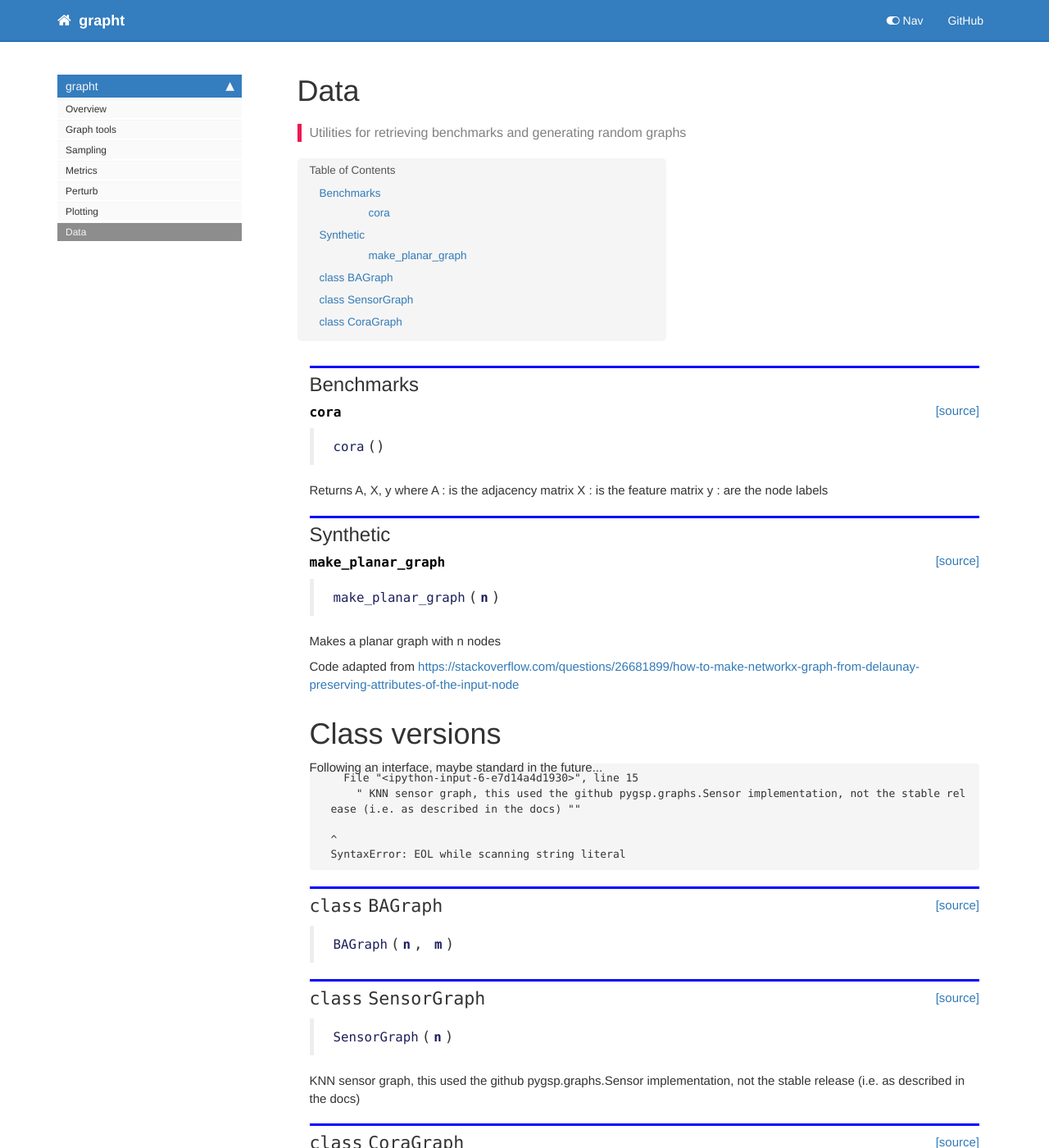
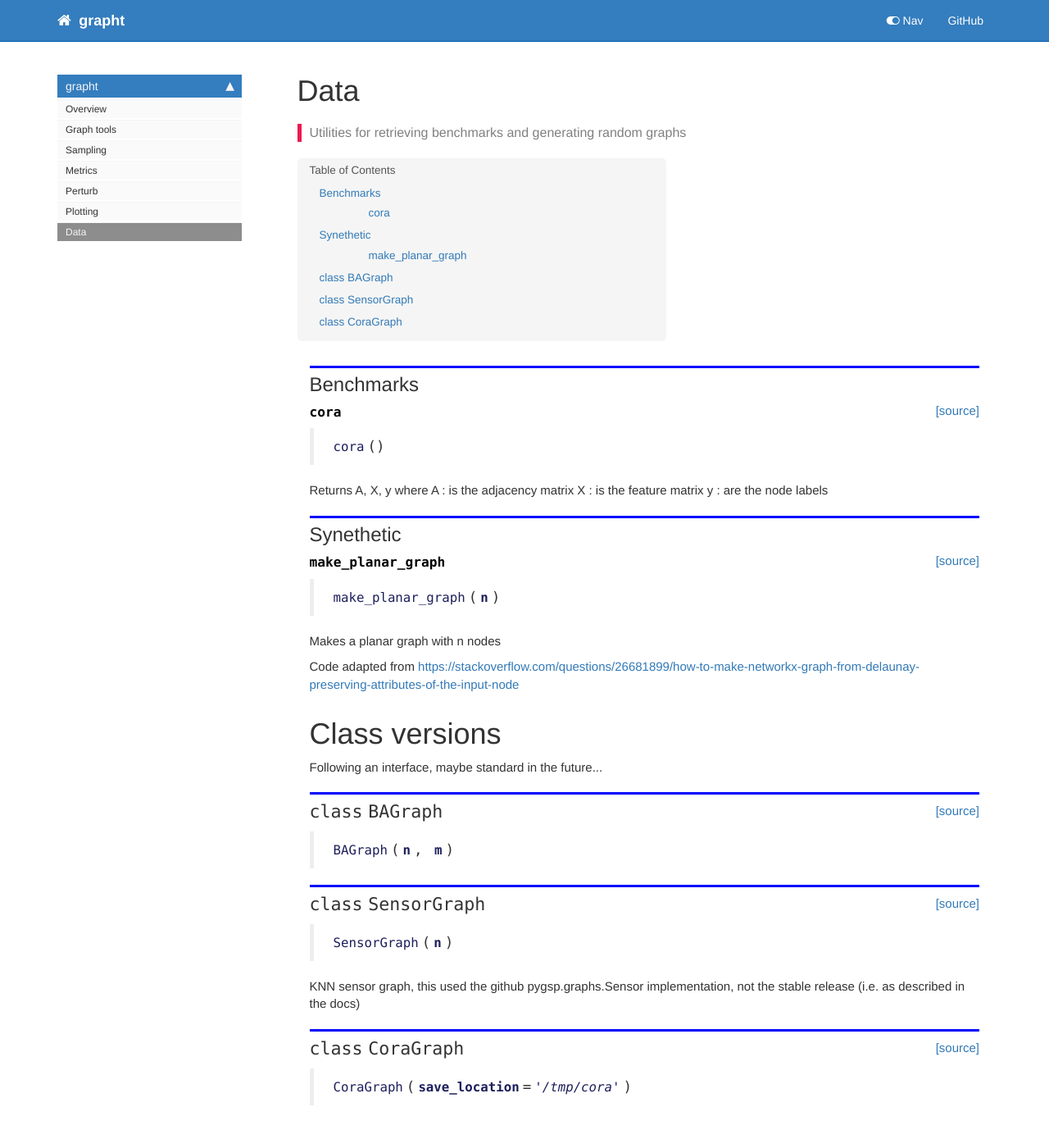
Before and after one commit to henrykenlay/grapht, a Jekyll site: the page built from docs/data.html, in a window 1280 px wide and 1400 px high. Shown: the whole window at 82% size. Built offline with Jekyll 4.4.1, drawn with Linux system fonts in a browser that asks for light colours; nearby versions of some CDN libraries; comment, search, counter and statistics services are not loaded.

Commit message:
fix cora  filepath issue

```diff
--- a/docs/data.html
+++ b/docs/data.html
@@ -43,7 +43,7 @@
 
 
 <div class="output_markdown rendered_html output_subarea ">
-<h4 id="cora" class="doc_header"><code>cora</code><a href="https://github.com/HenryKenlay/grapht/tree/master/grapht/data.py#L12" class="source_link" style="float:right">[source]</a></h4><blockquote><p><code>cora</code>()</p>
+<h4 id="cora" class="doc_header"><code>cora</code><a href="https://github.com/HenryKenlay/grapht/tree/master/grapht/data.py#L13" class="source_link" style="float:right">[source]</a></h4><blockquote><p><code>cora</code>()</p>
 </blockquote>
 <p>Returns A, X, y where
     A : is the adjacency matrix
@@ -60,7 +60,7 @@
 </div>
 <div class="cell border-box-sizing text_cell rendered"><div class="inner_cell">
 <div class="text_cell_render border-box-sizing rendered_html">
-<h2 id="Synthetic">Synthetic<a class="anchor-link" href="#Synthetic">&#182;</a></h2>
+<h2 id="Synethetic">Synethetic<a class="anchor-link" href="#Synethetic">&#182;</a></h2>
 </div>
 </div>
 </div>
@@ -76,7 +76,7 @@
 
 
 <div class="output_markdown rendered_html output_subarea ">
-<h4 id="make_planar_graph" class="doc_header"><code>make_planar_graph</code><a href="https://github.com/HenryKenlay/grapht/tree/master/grapht/data.py#L24" class="source_link" style="float:right">[source]</a></h4><blockquote><p><code>make_planar_graph</code>(<strong><code>n</code></strong>)</p>
+<h4 id="make_planar_graph" class="doc_header"><code>make_planar_graph</code><a href="https://github.com/HenryKenlay/grapht/tree/master/grapht/data.py#L26" class="source_link" style="float:right">[source]</a></h4><blockquote><p><code>make_planar_graph</code>(<strong><code>n</code></strong>)</p>
 </blockquote>
 <p>Makes a planar graph with n nodes</p>
 <p>Code adapted from <a href="https://stackoverflow.com/questions/26681899/how-to-make-networkx-graph-from-delaunay-preserving-attributes-of-the-input-node">https://stackoverflow.com/questions/26681899/how-to-make-networkx-graph-from-delaunay-preserving-attributes-of-the-input-node</a></p>
@@ -98,24 +98,6 @@
 </div>
 <div class="cell border-box-sizing code_cell rendered">
 
-<div class="output_wrapper">
-<div class="output">
-
-<div class="output_area">
-
-<div class="output_subarea output_text output_error">
-<pre>
-<span class="ansi-cyan-fg">  File </span><span class="ansi-green-fg">&#34;&lt;ipython-input-6-e7d14a4d1930&gt;&#34;</span><span class="ansi-cyan-fg">, line </span><span class="ansi-green-fg">15</span>
-<span class="ansi-red-fg">    &#34; KNN sensor graph, this used the github pygsp.graphs.Sensor implementation, not the stable release (i.e. as described in the docs) &#34;&#34;</span>
-                                                                                                                                          ^
-<span class="ansi-red-fg">SyntaxError</span><span class="ansi-red-fg">:</span> EOL while scanning string literal
-</pre>
-</div>
-</div>
-
-</div>
-</div>
-
 </div>
 <div class="cell border-box-sizing code_cell rendered">
 
@@ -126,7 +108,7 @@
 
 
 <div class="output_markdown rendered_html output_subarea ">
-<h2 id="BAGraph" class="doc_header"><code>class</code> <code>BAGraph</code><a href="https://github.com/HenryKenlay/grapht/tree/master/grapht/data.py#L45" class="source_link" style="float:right">[source]</a></h2><blockquote><p><code>BAGraph</code>(<strong><code>n</code></strong>, <strong><code>m</code></strong>)</p>
+<h2 id="BAGraph" class="doc_header"><code>class</code> <code>BAGraph</code><a href="https://github.com/HenryKenlay/grapht/tree/master/grapht/data.py#L47" class="source_link" style="float:right">[source]</a></h2><blockquote><p><code>BAGraph</code>(<strong><code>n</code></strong>, <strong><code>m</code></strong>)</p>
 </blockquote>
 
 </div>
@@ -146,7 +128,7 @@
 
 
 <div class="output_markdown rendered_html output_subarea ">
-<h2 id="SensorGraph" class="doc_header"><code>class</code> <code>SensorGraph</code><a href="https://github.com/HenryKenlay/grapht/tree/master/grapht/data.py#L57" class="source_link" style="float:right">[source]</a></h2><blockquote><p><code>SensorGraph</code>(<strong><code>n</code></strong>)</p>
+<h2 id="SensorGraph" class="doc_header"><code>class</code> <code>SensorGraph</code><a href="https://github.com/HenryKenlay/grapht/tree/master/grapht/data.py#L59" class="source_link" style="float:right">[source]</a></h2><blockquote><p><code>SensorGraph</code>(<strong><code>n</code></strong>)</p>
 </blockquote>
 <p>KNN sensor graph, this used the github pygsp.graphs.Sensor implementation, not the stable release (i.e. as described in the docs)</p>
 
@@ -167,7 +149,7 @@
 
 
 <div class="output_markdown rendered_html output_subarea ">
-<h2 id="CoraGraph" class="doc_header"><code>class</code> <code>CoraGraph</code><a href="https://github.com/HenryKenlay/grapht/tree/master/grapht/data.py#L72" class="source_link" style="float:right">[source]</a></h2><blockquote><p><code>CoraGraph</code>(<strong><code>save_location</code></strong>=<em><code>'/tmp/cora'</code></em>)</p>
+<h2 id="CoraGraph" class="doc_header"><code>class</code> <code>CoraGraph</code><a href="https://github.com/HenryKenlay/grapht/tree/master/grapht/data.py#L74" class="source_link" style="float:right">[source]</a></h2><blockquote><p><code>CoraGraph</code>(<strong><code>save_location</code></strong>=<em><code>'/tmp/cora'</code></em>)</p>
 </blockquote>
 
 </div>
--- a/grapht/data.py
+++ b/grapht/data.py
@@ -7,6 +7,7 @@
 import numpy as np
 import networkx as nx
 import scipy
+from pathlib import Path
 
 # Cell
 def cora():
@@ -16,7 +17,8 @@
         X : is the feature matrix
         y : are the node labels
     """
-    cora = np.load('data/cora_gnnbench.npz', allow_pickle=True)
+    fname = Path(__file__).parents[1].joinpath('data/cora_gnnbench.npz')
+    cora = np.load(fname, allow_pickle=True)
     A, X, y = cora['A'].tolist(), cora['X'].tolist(), cora['y']
     return A, X, y
 
```
Also changed, not shown: 1 other file.
